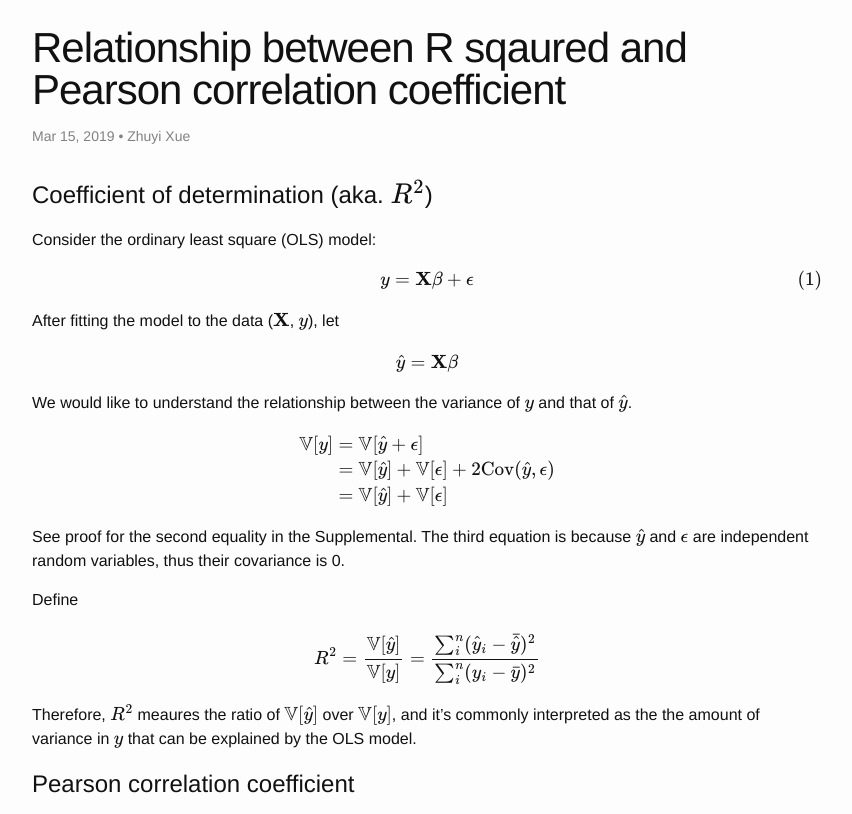
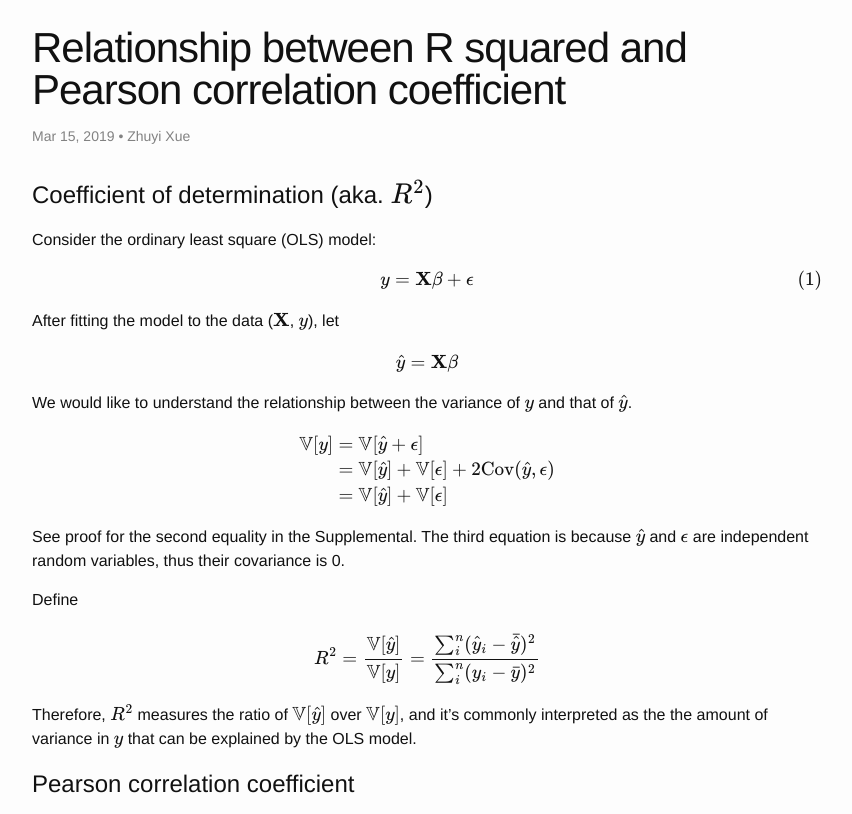
Before and after one commit to zyxue/zyxue.github.io, a Jekyll site: the page built from _posts/2019-03-15-relationship-between-coefficient-of-determination-and-pearson-correlation-coefficient.md, in a window 1280 px wide and 1400 px high, cut to the strip 67-881 px from the top of the window. Shown: the whole strip, without its empty margins (213-1065 px from the left). Built offline with Jekyll 4.4.1, drawn with Linux system fonts in a browser that asks for light colours; formulas are drawn with MathJax 3; comment, search, counter and statistics services are not loaded; some of the changed text lies outside the part shown.

Commit message:
fixed typos in  _posts/2019-03-15-relationship-between-coefficient-of-determination-and-pearson-correlation-coefficient.md

```diff
--- a/_posts/2019-03-15-relationship-between-coefficient-of-determination-and-pearson-correlation-coefficient.md
+++ b/_posts/2019-03-15-relationship-between-coefficient-of-determination-and-pearson-correlation-coefficient.md
@@ -1,6 +1,6 @@
 ---
 layout: post
-title: Relationship between R sqaured and Pearson correlation coefficient
+title: Relationship between R squared and Pearson correlation coefficient
 author: Zhuyi Xue
 tags: machine learning, boosting
 ---
@@ -48,7 +48,7 @@ R^2
 \end{align*}
 $$
 
-Therefore, $R^2$ meaures the ratio of $\mathbb{V}[\hat y]$ over $\mathbb{V}[y]$, and it's commonly interpreted as the the amount of variance in $y$ that can be explained by the OLS model.
+Therefore, $R^2$ measures the ratio of $\mathbb{V}[\hat y]$ over $\mathbb{V}[y]$, and it's commonly interpreted as the the amount of variance in $y$ that can be explained by the OLS model.
 
 # Pearson correlation coefficient
 
```
Also changed, not shown: other parts of _posts/2019-03-15-relationship-between-coefficient-of-determination-and-pearson-correlation-coefficient.md (+1 -1 lines).
